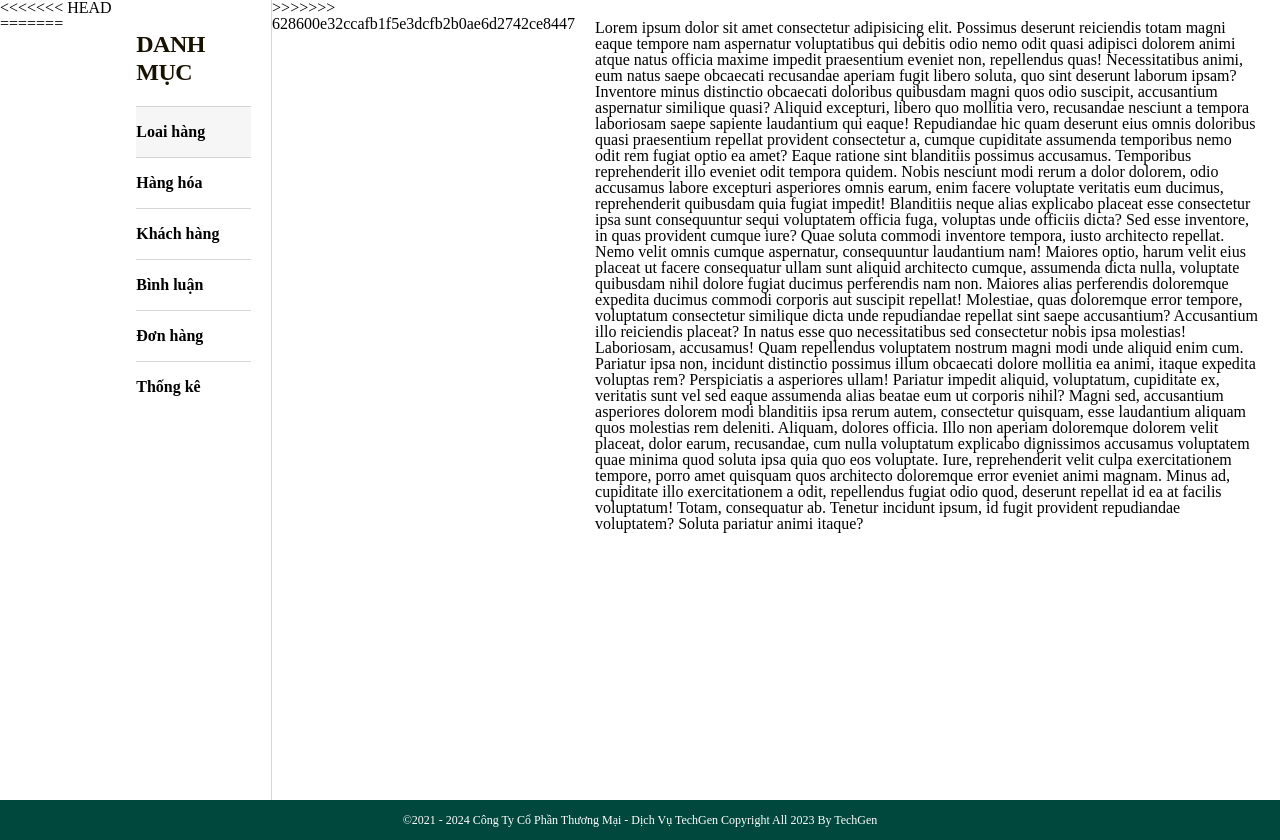
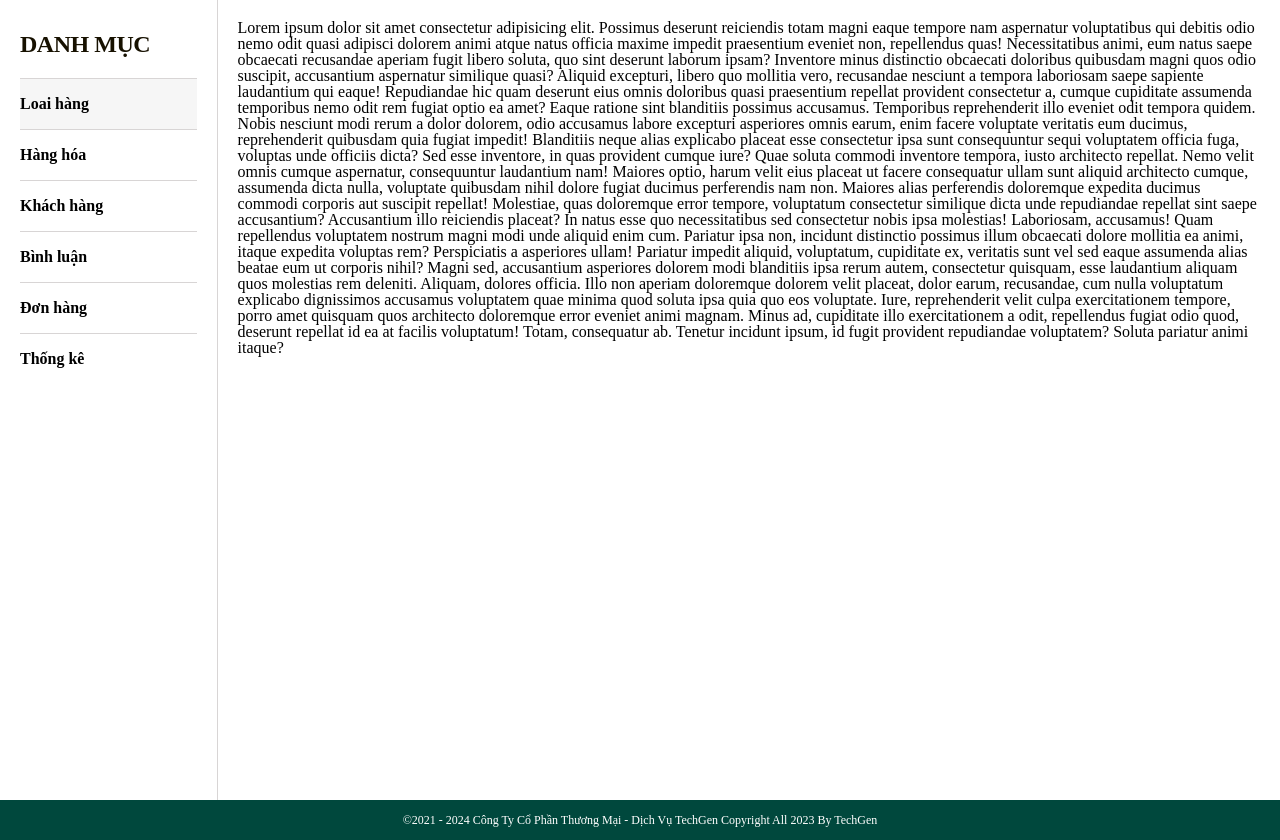
Before and after one commit to vuvansy/DuAn1_TechGen, a PHP site: page /TechGen/admin/index.php in a window 1280 px wide. Shown: the part 60-900 px from the top of the page. Run offline with PHP 8.4, Linux system fonts and the light colour scheme; some libraries are stand-ins or nearby versions.

Commit message:
Fix Bug Conrlict Sidebar

```diff
--- a/admin/layout/sidebar.php
+++ b/admin/layout/sidebar.php
@@ -1,7 +1,4 @@
 <!-- SIDERBAR -->
-<<<<<<< HEAD
-
-=======
 <div class="sidebar-nav">
     <h1 class="heading lv1">DANH MỤC</h1>
     <ul class="sidebar-nav__list">
@@ -25,4 +22,3 @@
         </li>
     </ul>
 </div>
->>>>>>> 628600e32ccafb1f5e3dcfb2b0ae6d2742ce8447
--- a/admin/public/css/import/layout.css
+++ b/admin/public/css/import/layout.css
@@ -103,7 +103,6 @@ ul.dropdown-user__sub li :hover {
 }
 
 /* sidebar-right  */
-
 .sidebar-right {
     padding: 20px;
 }
```
